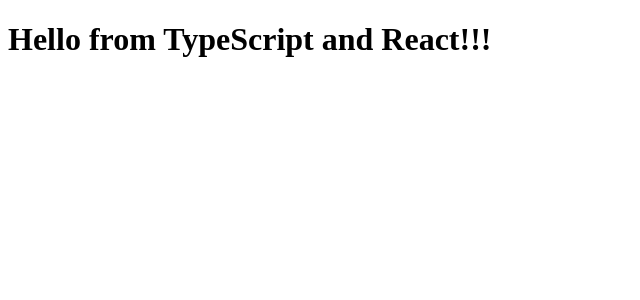
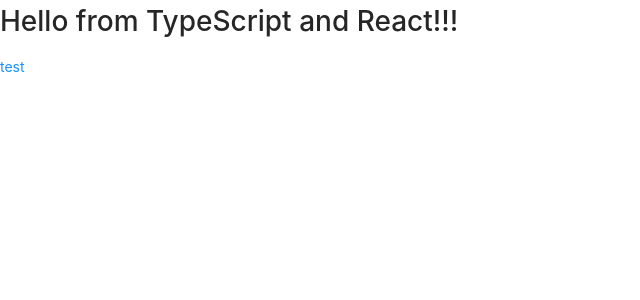
Before and after one commit to passby6someone/VA11-shop, a React app: page / in a window 1280 px wide. Shown: the top 300 px of the page, without its empty margins (0-640 px from the left). Built offline with nearby package versions, Linux system fonts and the light colour scheme; the HTML template or start-up script is replaced by a standard one.

Commit message:
feat: 加入Babel，未添加兼容性相关配置

```diff
--- a/src/components/Hello.tsx
+++ b/src/components/Hello.tsx
@@ -1,5 +1,12 @@
 import * as React from "react";
+
+import { Button } from 'antd-mobile';
 
 export interface HelloProps { compiler: string; framework: string; }
 
-export const Hello = (props: HelloProps) => <h1>Hello from {props.compiler} and {props.framework}!!!</h1>;
+export const Hello = (props: HelloProps) => (
+  <div>
+    <h1>Hello from {props.compiler} and {props.framework}!!!</h1>
+    <Button>test</Button>
+  </div>
+);
--- a/webpack.common.js
+++ b/webpack.common.js
@@ -14,7 +14,8 @@
     rules: [
       {
         test: /\.tsx?$/,
-        loader: "awesome-typescript-loader"
+        exclude: /node_modules/,
+        loader: 'babel-loader',
       },
       {
         enforce: "pre", test: /\.js$/,
```
Also changed, not shown: package.json (+8 -1 lines), .babelrc.json (added), 4 other files (tests, documents, lock files or other folders).
